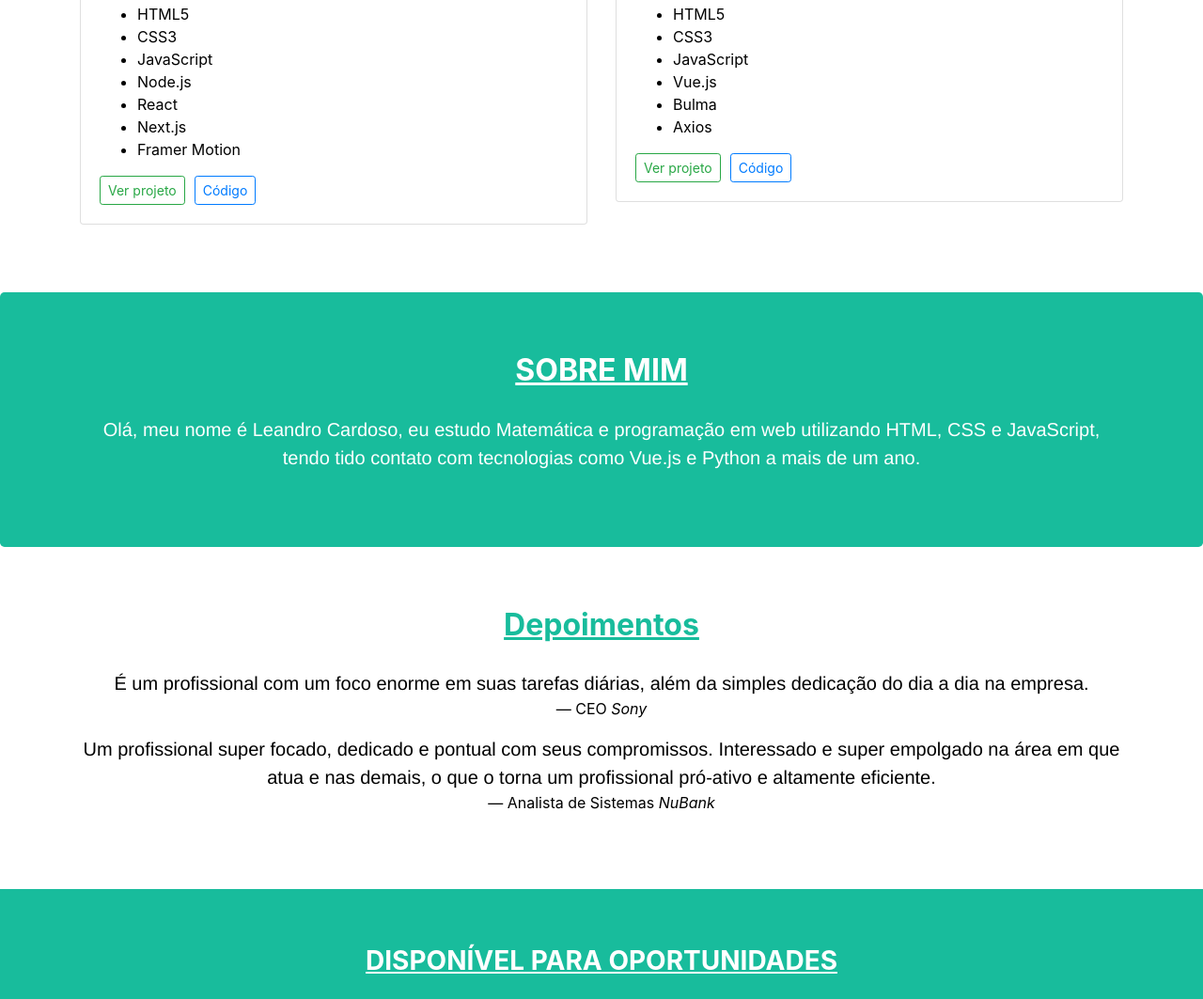
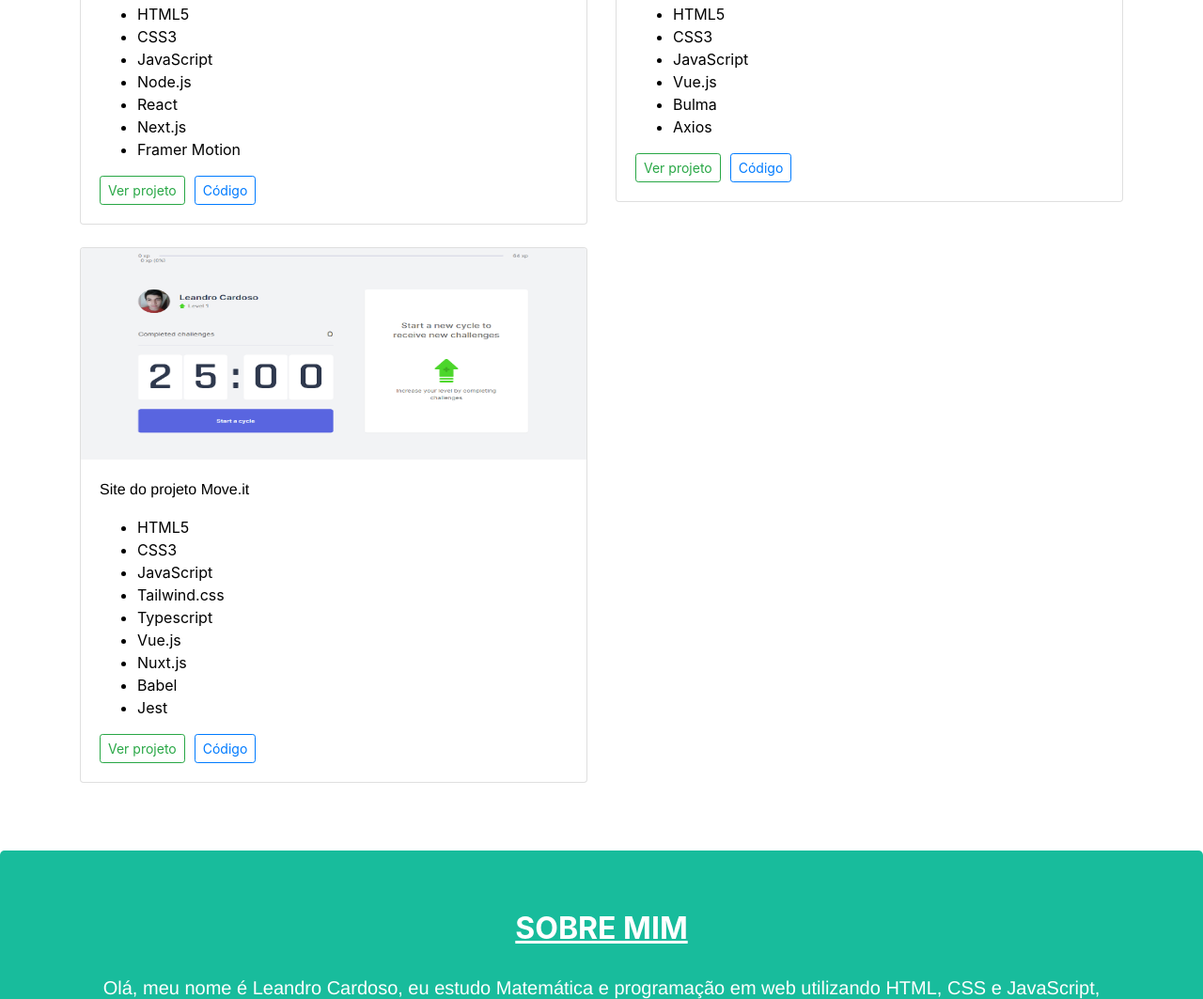
Before and after one commit to leandroabreu02/portfolio-site, a plain HTML site: page index.html in a window 1280 px wide. Shown: the part 2549-3612 px from the top of the page at 94% size. Drawn offline with nearby package versions, Linux system fonts and the light colour scheme.

Commit message:
project add

```diff
--- a/index.html
+++ b/index.html
@@ -257,6 +257,32 @@
           </div>
         </div>
 
+        <div class="col-md-6">
+          <div class="card mb-4 box-shadow">
+            <img class="card-img-top" data-src="holder.js/100px225?theme=thumb&amp;bg=55595c&amp;fg=eceeef&amp;text=Thumbnail" alt="Thumbnail [100%x225]" style="height: 225px; width: 100%; display: block;" src="./img/timer.png" data-holder-rendered="true">
+            <div class="card-body corTerciaria">
+              <p class="card-text textWhiteBlack">Site do projeto Move.it</p>
+              <ul class="textWhiteBlack">
+                <li>HTML5</li>
+                <li>CSS3</li>
+                <li>JavaScript</li>
+                <li>Tailwind.css</li>
+                <li>Typescript</li>
+                <li>Vue.js</li>
+                <li>Nuxt.js</li>
+                <li>Babel</li>
+                <li>Jest</li>
+              </ul>
+              <div class="d-flex justify-content-between align-items-center">
+                <div class="btn-group">
+                  <a class="bottonSeeProject" href="https://movue-it-nuxt-blue.vercel.app/" target="_blank"><button type="button" class="btn btn-sm btn-outline-success">Ver projeto</button></a>
+                  <a href="https://github.com/leandroabreu13/movue-it-nuxt" target="_blank"><button type="button" class="btn btn-sm btn-outline-primary">Código</button></a>
+                </div>
+              </div>
+            </div>
+          </div>
+        </div>
+
       </div>
     </div>
   </div>
```
Also changed, not shown: img/timer.png (added).
